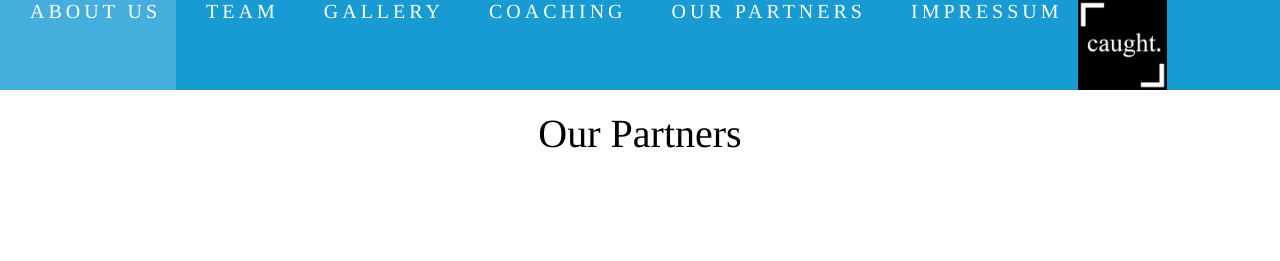
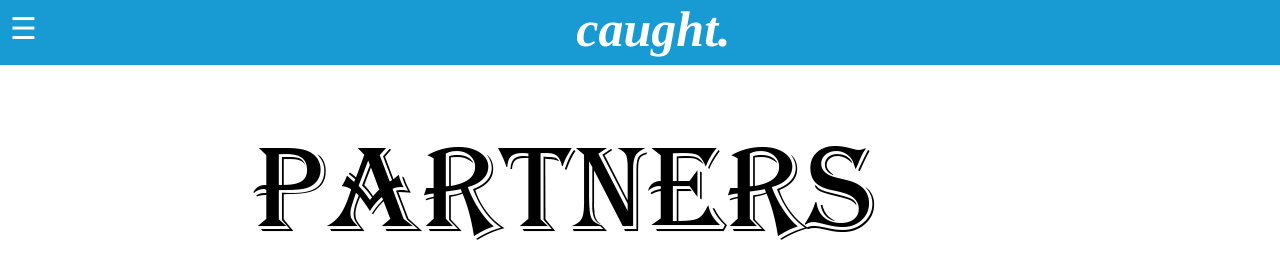
Before and after one commit to Dimilo7/Website, a PHP site: page /partnersite.html in a window 1280 px wide. Shown: the top 261 px of the page. Run offline with PHP 8.4, Linux system fonts and the light colour scheme.

Commit message:
commit #9 fertig abend des 1.3

```diff
--- a/Websiteprojekt/css/stylesheet_partners.css
+++ b/Websiteprojekt/css/stylesheet_partners.css
@@ -1,10 +1,3 @@
-nav {
-    display: flex;
-    background-color: #189ad3;
-    width: 100%;
-    z-index: 5;
-}
-
 a {
   text-transform: uppercase;
   letter-spacing: .2em;
@@ -12,22 +5,12 @@ a {
   font-size: 1.25rem;
   text-decoration: none;
 }
-
-.navigation {
-  padding-right: 15px;
-  padding-left: 30px;
-  transition: background-color 500ms;
-  background-color: transparent;
-
-}
-
-.navigation:hover {
-  background-color: rgba(255, 255, 255, 0.2);
-}
-
 h1 {
   font-size: 32px;
   color: black;
+}
+h4 {
+  margin: 0em;
 }
 body {
   margin: 0px;
@@ -38,12 +21,13 @@ body {
   text-align: justify;
   width: 100%;
 }
-#title {
-  font-size: 40px;
-  color: black;
+h3{
+  font-size: 30px;
+  color: white;
+}
+.footer{
+  height: 1%;
   text-align: center;
-  height: auto;
-  margin-top: 20px;
 }
 .section {
   margin: 7em 16em;
@@ -72,3 +56,79 @@ body {
   height: auto;
   float: right;
 }
+
+.sidenav {
+  height: 100%; /* 100% Full-height */
+  width: 0; /* 0 width - change this with JavaScript */
+  position: fixed; /* Stay in place */
+  z-index: 1; /* Stay on top */
+  top: 0; /* Stay at the top */
+  left: 0;
+  background-color: #111; /* Black*/
+  overflow-x: hidden; /* Disable horizontal scroll */
+  padding-top: 60px; /* Place content 60px from the top */
+  transition: 0.5s; /* 0.5 second transition effect to slide in the sidenav */
+}
+
+.navigation-wrapper {
+  height: 100%;
+  display: flex;
+  align-items: center;
+}
+
+/* The navigation menu links */
+.sidenav a {
+  padding: 8px 8px 8px 32px;
+  text-decoration: none;
+  font-size: 25px;
+  color: #818181;
+  display: block;
+  transition: 0.3s;
+}
+
+/* When you mouse over the navigation links, change their color */
+.sidenav a:hover {
+  color: #f1f1f1;
+}
+
+/* Position and style the close button (top right corner) */
+.sidenav .closebtn {
+  position: absolute;
+  top: 0;
+  right: 25px;
+  font-size: 36px;
+  margin-left: 50px;
+}
+
+.no-wrap {
+  white-space: nowrap;
+}
+
+.nav-btn {
+  height: 100%;
+  font-size: 30px;
+  cursor: pointer;
+  color: white;
+  float: left;
+  vertical-align: middle;
+  position: relative;
+  top: 11px;
+  left: 10px
+}
+header {
+  position: absolute;
+  top: 0px;
+  background-color: #189ad3;
+  width: 100%;
+  z-index: 5;
+  height: 65px;
+}
+#company-name{
+  color: white;
+  font-size: 50px;
+  text-align: center;
+}
+.contentinfo{
+  padding: 5em;
+  background-color: #189ad3;
+}
--- a/Websiteprojekt/partnersite.html
+++ b/Websiteprojekt/partnersite.html
@@ -1,4 +1,4 @@
-<!DOCTYPE html>
+<DOCTYPE! html>
 <html>
   <head>
    <title>caught.</title>
@@ -7,20 +7,25 @@
    <script src="https://unpkg.com/aos@2.3.1/dist/aos.js"></script>
   </head>
 
-  <nav id="" role="banner">
-    <a class="logo" href="/"><img src=""></a>
-    <a class="navigation" href="index.html"> About us </a>
-    <a class="navigation" href="index.html"> Team </a>
-    <a class="navigation" href="index.html"> Gallery </a>
-    <a class="navigation" href="index.html"> Coaching </a>
-    <a class="navigation" href="index.html"> Our partners </a>
-    <a class="navigation" href="index.html"> Impressum </a>
-   <img id="logo" src="images/caught_logo.jpg"></img>
-  </nav>
+  <body>
+    <header>
+      <div id="mySidenav" class="sidenav">
+        <a href="javascript:void(0)" class="closebtn" onclick="closeNav()">&times;</a>
+        <a href="index.html">Homepage</a>
+        <a class="no-wrap" href="about.html">About us</a>
+        <a href="imagegallery.html">Gallery</a>
+        <a href="partnersite.html">Partners</a>
+        <a class="no-wrap" href="book-us.html">Book us</a>
+        <a href="apply.html">Apply</a>
+        <a href="impressum.html">Impressum</a>
+      </div>
 
-  <body>
-        <div id="title">
-           Our Partners
+      <span class="nav-btn" onclick="openNav()">&#9776;</span>
+      <h4 id="company-name"> <i><stark>caught.</stark></i> </h4>
+    </header>
+
+        <div class="section">
+               <img src="images/partners.png" alt="">
          </div>
 
          <div class="section">
@@ -86,8 +91,21 @@
       </a>
   </div>
 </div>
+<footer class="contentinfo"><h3 class="footer">
+  Copyright by caught. AG (März 2020)
+  <h3>
+</footer>
   </body>
   <script>
     AOS.init();
+    /* Set the width of the side navigation to 250px */
+    function openNav() {
+      document.getElementById("mySidenav").style.width = "250px";
+    }
+
+    /* Set the width of the side navigation to 0 */
+    function closeNav() {
+      document.getElementById("mySidenav").style.width = "0";
+    }
   </script>
 </html>
```
Also changed, not shown: Websiteprojekt/about.html (+6 -5 lines), Websiteprojekt/css/stylesheet.css (+111 -6 lines), Websiteprojekt/css/stylesheet_impressum.css (+21 -20 lines), Websiteprojekt/imagegallery.html (+45 -4 lines), Websiteprojekt/impressum.html (+12 -4 lines), Websiteprojekt/images/about_us.png, Websiteprojekt/images/apply.png, Websiteprojekt/images/book us.png, Websiteprojekt/images/gallery.png, Websiteprojekt/images/impressum.png, Websiteprojekt/images/partners.png (added), Websiteprojekt/images/partners2.png (added).
